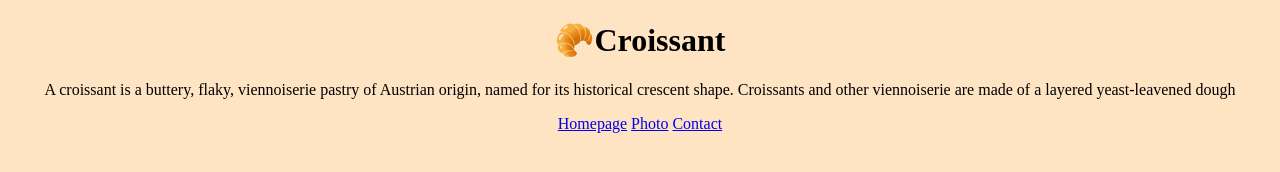
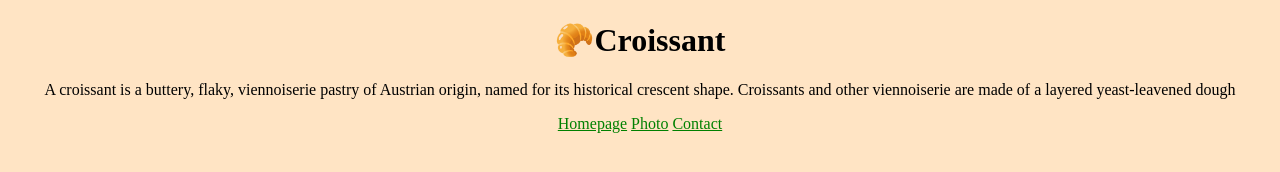
Before and after one commit to NataliiaDerzhylo/Croissant, a plain HTML site: page index.html in a window 1280 px wide. Drawn offline with Linux system fonts and the light colour scheme.

Commit message:
Added some css

```diff
--- a/styles.css
+++ b/styles.css
@@ -16,3 +16,6 @@ img {
   display: block;
   margin: 30px auto;
 }
+a {
+  color: green;
+}
```
